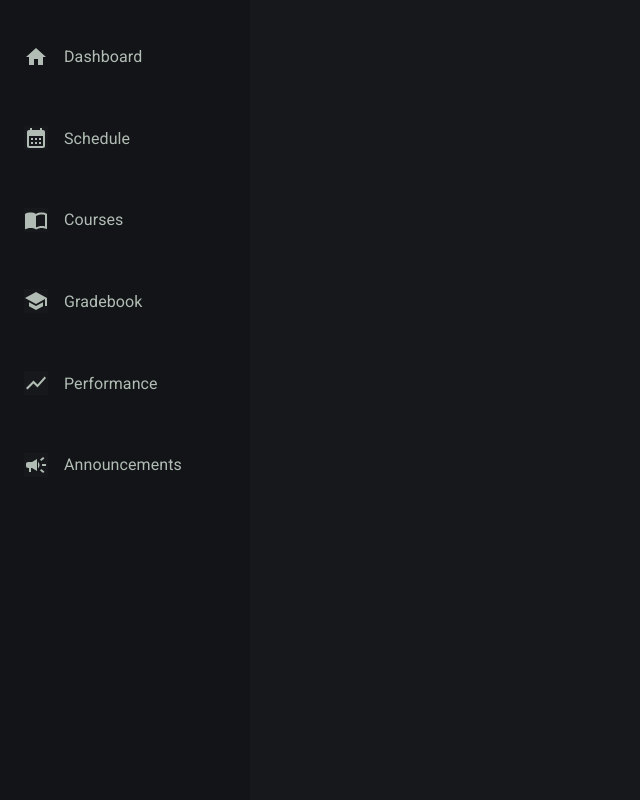
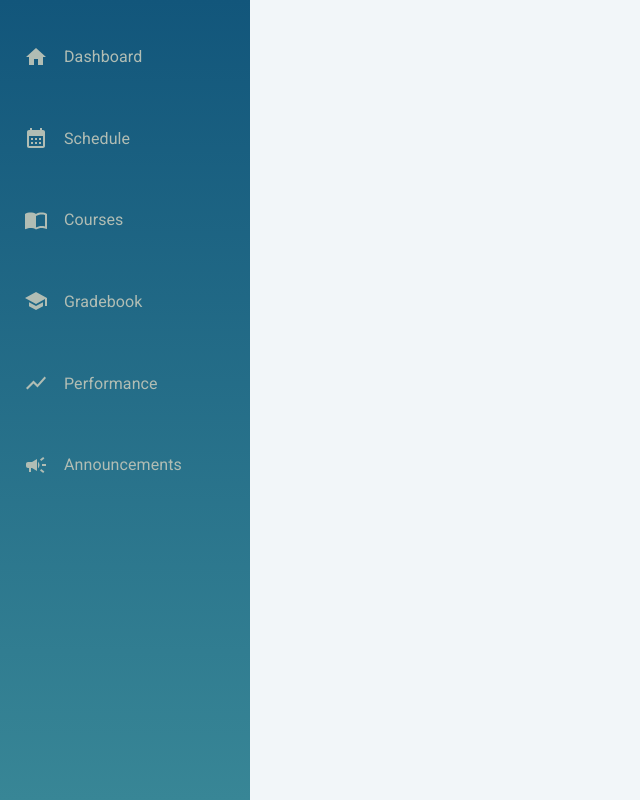
Before and after one commit to MarwanAshrafKhalil/MERN-studentPortal, a React (Vite) app in the folder client/: page / in a window 1280 px wide. Shown: the whole page, without its empty margins (0-640 px from the left). Built offline with nearby package versions, Linux system fonts and the light colour scheme.

Commit message:
sidebar adj...

```diff
--- a/client/src/_base.scss
+++ b/client/src/_base.scss
@@ -1,11 +1,11 @@
-@import url('https://fonts.googleapis.com/css2?family=Roboto:wght@300;400;700&display=swap');
+@import url("https://fonts.googleapis.com/css2?family=Roboto:wght@300;400;700&display=swap");
 
 $text-color: #b1bdb4;
+$hover-color: white;
 
-$black-primary: #16181b;
+$bg-primary: #f2f6f9;
 $black-secondary: #121417;
 $border-color: #4c4c4c;
-
 
 $breakpoint-medium: 1000px;
 $breakpoint-small: 600px;
@@ -17,10 +17,10 @@ $breakpoint-small: 600px;
 }
 
 * {
-   background: $black-primary;
+  background: $bg-primary;
   background-attachment: fixed;
   color: $text-color;
-   font-family: 'Roboto', sans-serif;
+  font-family: "Roboto", sans-serif;
   letter-spacing: 0.1px;
 }
 
--- a/client/src/components/Sidebar/Sidebar.tsx
+++ b/client/src/components/Sidebar/Sidebar.tsx
@@ -22,33 +22,33 @@ function Sidebar() {
 
       <Link className="sidebar__link " to="/">
         <li>
-          <CalendarMonth />
+          <CalendarMonth className="sidebar__icon" />
           <p>Schedule</p>
         </li>
       </Link>
       <Link className="sidebar__link " to="/">
         <li>
-          <ImportContacts />
+          <ImportContacts className="sidebar__icon" />
           <p>Courses</p>
         </li>
       </Link>
 
       <Link className=" sidebar__link" to="/">
         <li>
-          <School />
+          <School className="sidebar__icon" />
           <p>Gradebook</p>
         </li>
       </Link>
 
       <Link className=" sidebar__link" to="/">
         <li>
-          <ShowChart />
+          <ShowChart className="sidebar__icon" />
           <p>Performance</p>
         </li>
       </Link>
       <Link className="sidebar__link " to="/">
         <li>
-          <Campaign />
+          <Campaign className="sidebar__icon" />
           <p>Announcements</p>
         </li>
       </Link>
--- a/client/src/components/Sidebar/_sidebar.scss
+++ b/client/src/components/Sidebar/_sidebar.scss
@@ -1,7 +1,8 @@
 @import "../../_base.scss";
 
 .sidebar {
-  background: $black-secondary;
+  //   background: $black-secondary;
+  background: linear-gradient(to bottom, #12567b, #388696);
 
   display: flex;
   flex-direction: column;
@@ -20,29 +21,25 @@
 
   &__link {
     align-items: center;
-    color: white;
+    text-decoration: none;
     gap: 2rem;
     background: transparent;
+
+    &:hover {
+      background-color: $hover-color;
+      .sidebar__icon,
+      p {
+        color: black !important;
+      }
+    }
   }
 
   &__icon {
-    background: transparent;
+    background: none !important;
   }
 
   @media (max-width: 768px) {
     /* Add your styles for smaller screens here */
-  }
-
-  a {
-    color: $text-color;
-
-    text-decoration: none;
-    &:hover {
-      color: $text-color;
-      width: 250px;
-      left: 0%;
-      align-items: left;
-    }
   }
 
   li {
@@ -57,23 +54,9 @@
     p {
       background: transparent;
     }
-
-    // span {
-    //     margin-left: 1rem;
-    //     font-size: 14px;
-    //     font-weight: 500;
-    //     letter-spacing: 0.4px;
-    //     background-color: transparent;
-
-    // }
-
     &:hover {
-      background-color: $border-color;
+      color: #2ad6ba;
     }
-  }
-
-  hr {
-    background-color: $border-color;
   }
 
   &.open {
```
Lines whose indentation alone changed are shown as unchanged.
